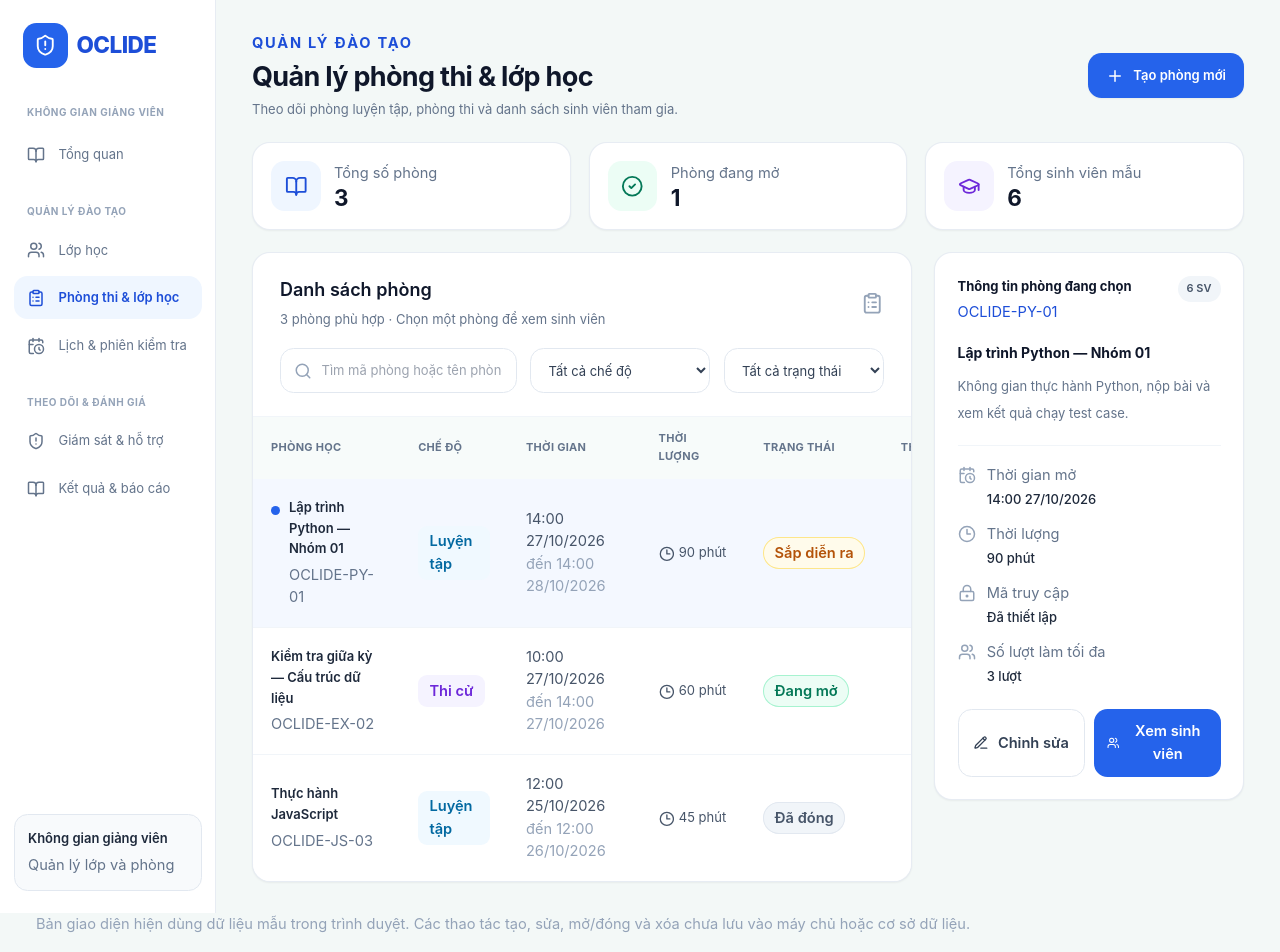
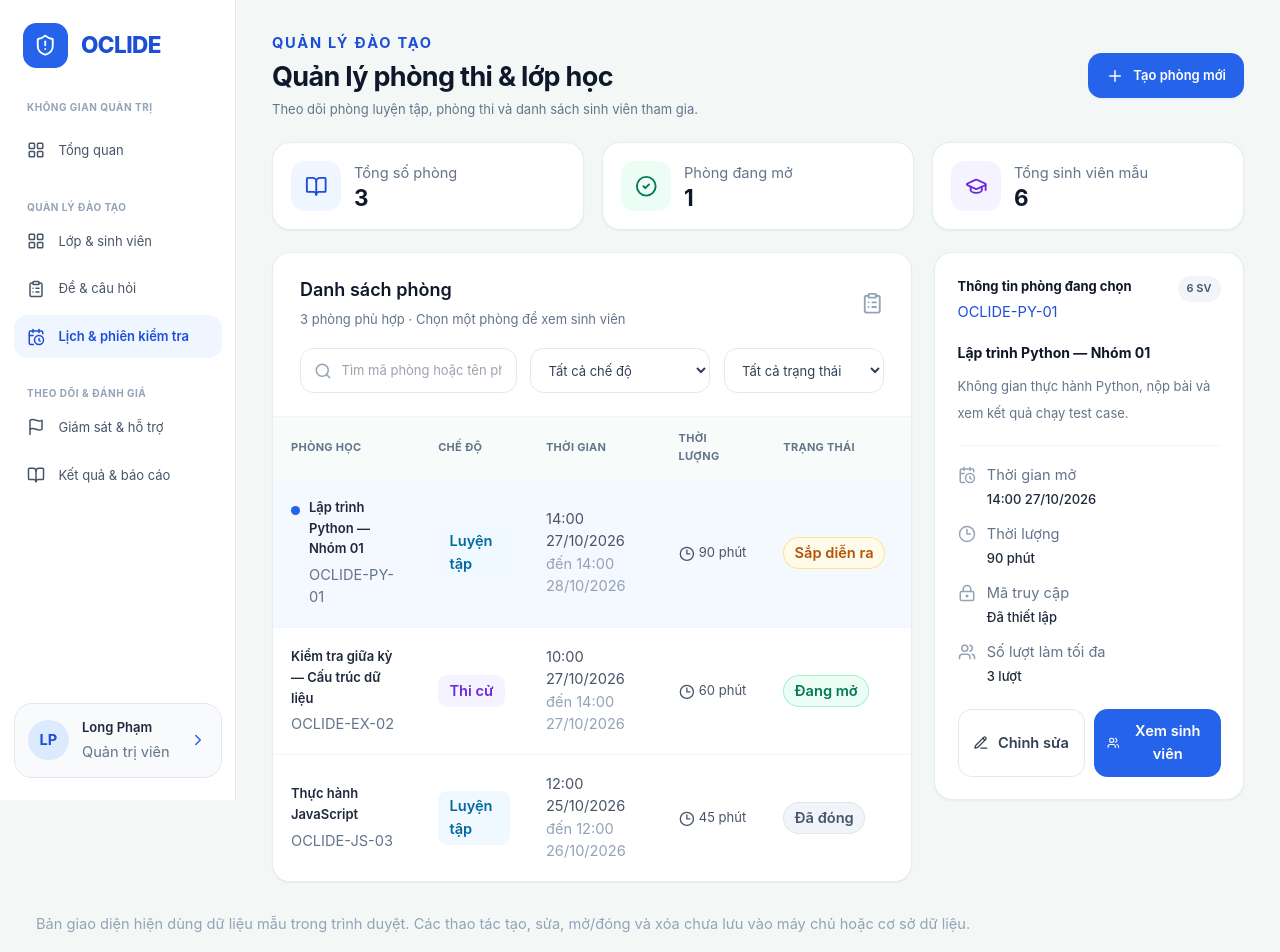
Before and after one commit to levanan-1911/oculide-v1, a Next.js app in the folder frontend/: page /instructor/room in a window 1280 px wide. Shown: the top 952 px of the page. Built offline with nearby package versions, Linux system fonts and the light colour scheme.

Commit message:
fix: update instructor room page

```diff
--- a/frontend/src/app/instructor/room/page.tsx
+++ b/frontend/src/app/instructor/room/page.tsx
@@ -1,6 +1,7 @@
 'use client';
 
 import { useMemo, useState } from "react";
+import InstructorSidebar from "../components/InstructorSidebar";
 import {
   ArrowLeft,
   BookOpen,
@@ -226,28 +227,7 @@ export default function InstructorRoomManagementPage() {
   return (
     <main className="min-h-screen bg-[#f3f8f7] text-slate-900">
       <div className="flex min-h-screen">
-        <aside className="hidden w-[216px] shrink-0 flex-col border-r border-slate-200/80 bg-white px-3 py-5 md:flex">
-          <div className="flex items-center gap-2 px-2 pb-8">
-            <span className="flex h-10 w-10 items-center justify-center rounded-xl bg-blue-600 text-white"><ShieldAlert className="h-5 w-5" /></span>
-            <span className="text-xl font-extrabold tracking-tight text-blue-700">OCLIDE</span>
-          </div>
-          <p className="px-3 text-[10px] font-bold uppercase tracking-wider text-slate-400">Không gian giảng viên</p>
-          <nav aria-label="Điều hướng giảng viên" className="mt-3 space-y-1 text-[13px]">
-            <button type="button" className="flex w-full items-center gap-3 rounded-xl px-3 py-2.5 text-left text-slate-500 hover:bg-slate-50"><BookOpen className="h-4 w-4" />Tổng quan</button>
-            <p className="px-3 pb-1 pt-5 text-[10px] font-bold uppercase tracking-wider text-slate-400">Quản lý đào tạo</p>
-            <button type="button" className="flex w-full items-center gap-3 rounded-xl px-3 py-2.5 text-left text-slate-500 hover:bg-slate-50"><Users className="h-4 w-4" />Lớp học</button>
-            <button type="button" aria-current="page" className="flex w-full items-center gap-3 rounded-xl bg-blue-50 px-3 py-2.5 text-left font-semibold text-blue-700"><ClipboardList className="h-4 w-4" />Phòng thi & lớp học</button>
-            <button type="button" className="flex w-full items-center gap-3 rounded-xl px-3 py-2.5 text-left text-slate-500 hover:bg-slate-50"><CalendarClock className="h-4 w-4" />Lịch & phiên kiểm tra</button>
-            <p className="px-3 pb-1 pt-5 text-[10px] font-bold uppercase tracking-wider text-slate-400">Theo dõi & đánh giá</p>
-            <button type="button" className="flex w-full items-center gap-3 rounded-xl px-3 py-2.5 text-left text-slate-500 hover:bg-slate-50"><ShieldAlert className="h-4 w-4" />Giám sát & hỗ trợ</button>
-            <button type="button" className="flex w-full items-center gap-3 rounded-xl px-3 py-2.5 text-left text-slate-500 hover:bg-slate-50"><BookOpen className="h-4 w-4" />Kết quả & báo cáo</button>
-          </nav>
-          <div className="mt-auto rounded-xl border border-slate-200 bg-slate-50 p-3">
-            <p className="text-[13px] font-semibold text-slate-800">Không gian giảng viên</p>
-            <p className="mt-1 text-xs text-slate-500">Quản lý lớp và phòng</p>
-          </div>
-        </aside>
-
+      <InstructorSidebar activePage="room" />
         <div className="min-w-0 flex-1">
           <div className="mx-auto w-full max-w-[1440px] px-4 py-5 sm:px-6 lg:px-8 lg:py-7">
             <header className="mb-5 flex flex-col gap-4 sm:flex-row sm:items-center sm:justify-between">
```
